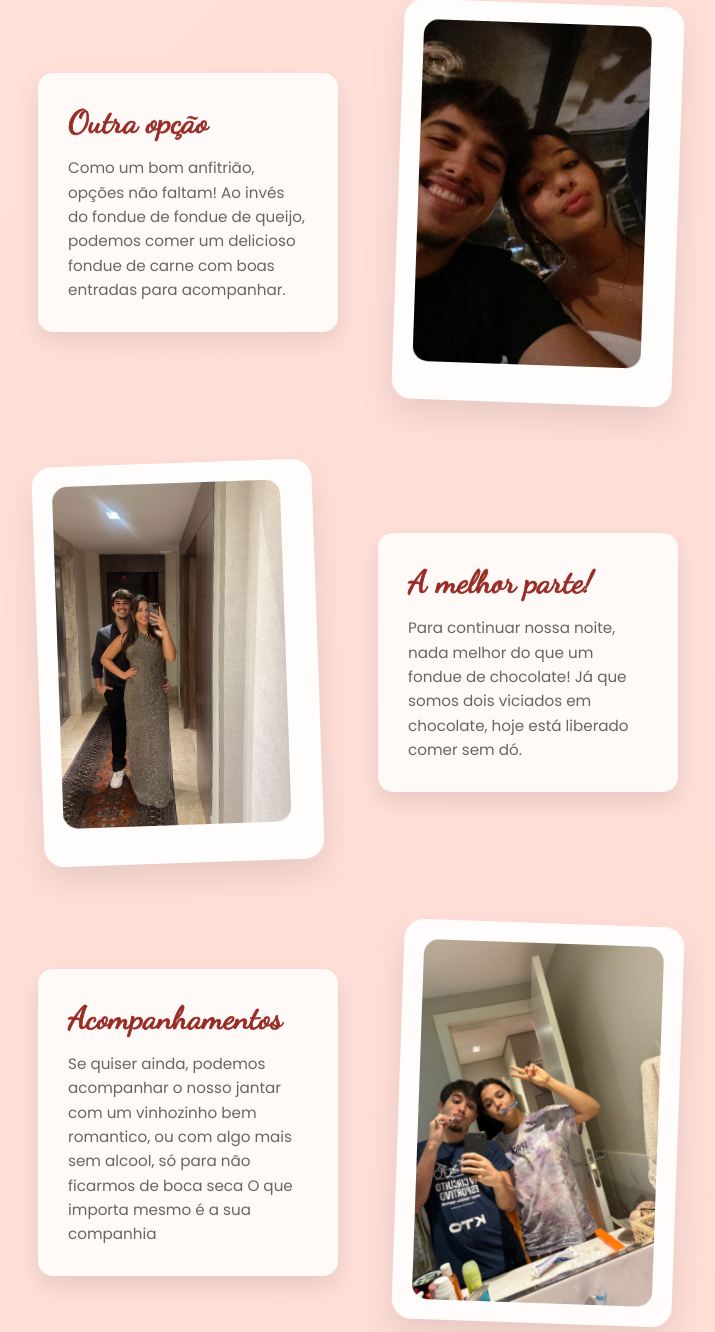
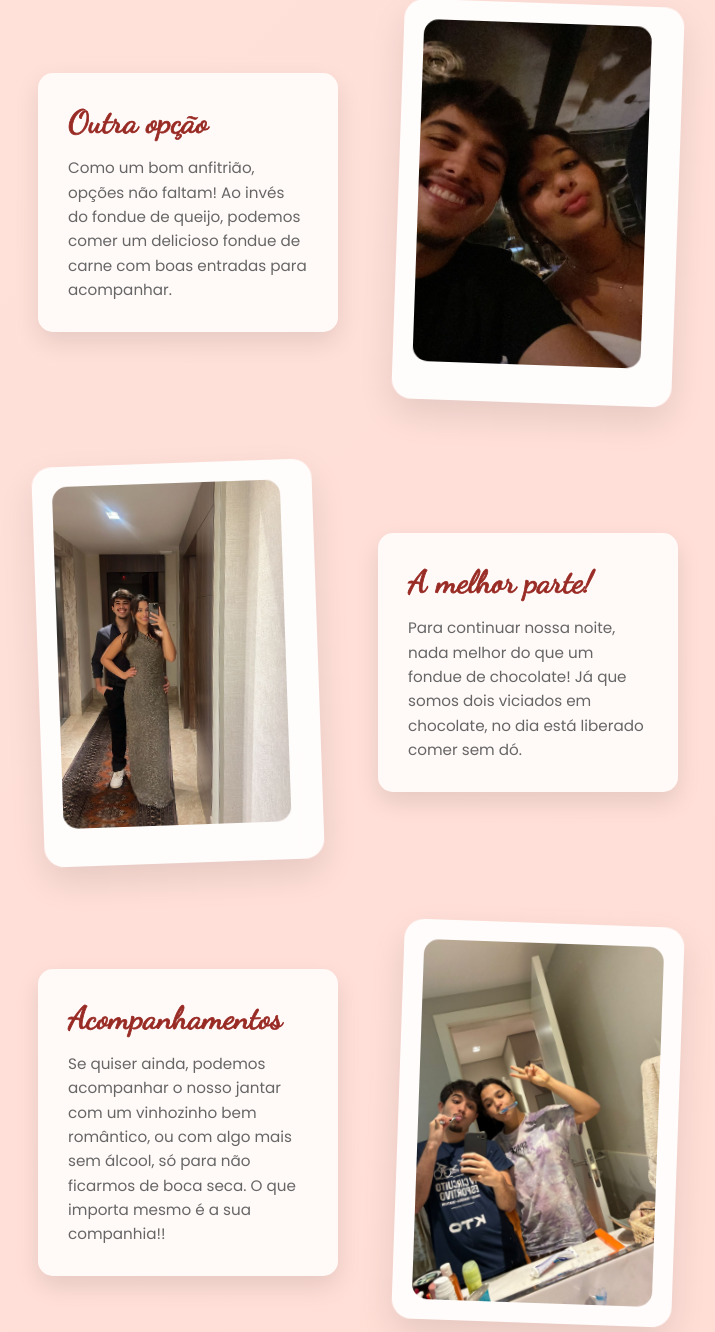
Before and after one commit to CaioNotini/teste, a plain HTML site: page index.html in a window 1280 px wide. Shown: the part 808-2140 px from the top of the page, without its empty margins (282-997 px from the left). Drawn offline with Linux system fonts and the light colour scheme.

Commit message:
mensagem

```diff
--- a/index.html
+++ b/index.html
@@ -55,7 +55,8 @@
             <h3>Para começar a noite</h3>
             <p>
               Nada melhor do que começar a noite com um fondue salgado! Queijo
-              derretido, pão crocante e tudo do que você mais gosta!
+              da sua escolha (só não pode ser gorgonzola 🙃 ), pãozinho e tudo
+              do que você mais gosta!
             </p>
           </div>
         </div>
@@ -76,8 +77,8 @@
             <h3>Outra opção</h3>
             <p>
               Como um bom anfitrião, opções não faltam! Ao invés do fondue de
-              fondue de queijo, podemos comer um delicioso fondue de carne com
-              boas entradas para acompanhar.
+              queijo, podemos comer um delicioso fondue de carne com boas
+              entradas para acompanhar.
             </p>
           </div>
         </div>
@@ -98,7 +99,7 @@
             <h3>A melhor parte!</h3>
             <p>
               Para continuar nossa noite, nada melhor do que um fondue de
-              chocolate! Já que somos dois viciados em chocolate, hoje está
+              chocolate! Já que somos dois viciados em chocolate, no dia está
               liberado comer sem dó.
             </p>
           </div>
@@ -120,8 +121,8 @@
             <h3>Acompanhamentos</h3>
             <p>
               Se quiser ainda, podemos acompanhar o nosso jantar com um
-              vinhozinho bem romantico, ou com algo mais sem alcool, só para não
-              ficarmos de boca seca O que importa mesmo é a sua companhia
+              vinhozinho bem romântico, ou com algo mais sem álcool, só para não
+              ficarmos de boca seca. O que importa mesmo é a sua companhia!!
             </p>
           </div>
         </div>
```
